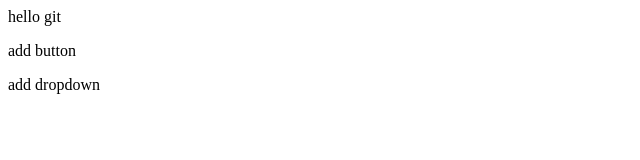
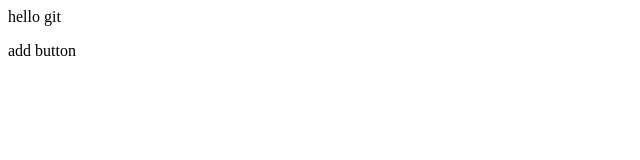
Before and after one commit to krohit2552/GitDemo, a plain HTML site: page index.html in a window 1280 px wide. Shown: the whole page, without its empty margins (0-640 px from the left). Drawn offline with Linux system fonts and the light colour scheme.

Commit message:
remove dropdown

```diff
--- a/index.html
+++ b/index.html
@@ -1,3 +1,2 @@
 <p>hello git</p>
 <p>add button</p>
-<p>add dropdown</p>
```
